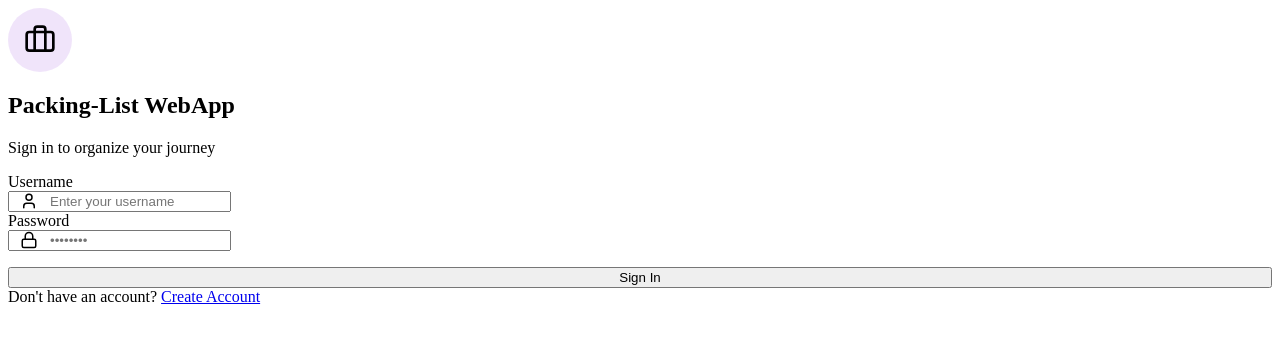
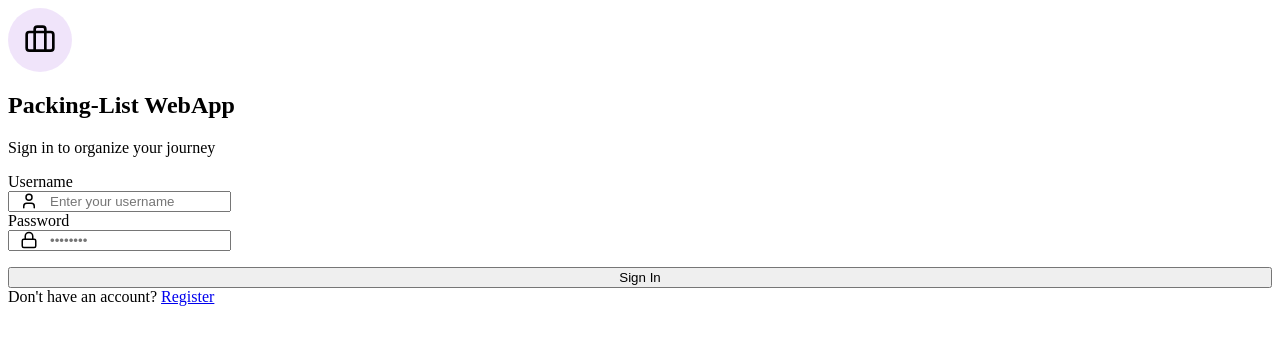
Before and after one commit to lovelysundar07/packinglist, a React (Vite) app in the folder frontend/: page /login in a window 1280 px wide. Shown: the top 344 px of the page. Built offline with nearby package versions, Linux system fonts and the light colour scheme; the HTML template or start-up script is replaced by a standard one.

Commit message:
updation on Login.jsx create account to register

```diff
--- a/frontend/src/pages/Login.jsx
+++ b/frontend/src/pages/Login.jsx
@@ -116,7 +116,7 @@ const Login = ({ onLogin, triggerToast }) => {
         <div className="auth-footer">
           Don't have an account?{' '}
           <Link to="/register" className="auth-link">
-            Create Account
+            Register
           </Link>
         </div>
       </div>
```
